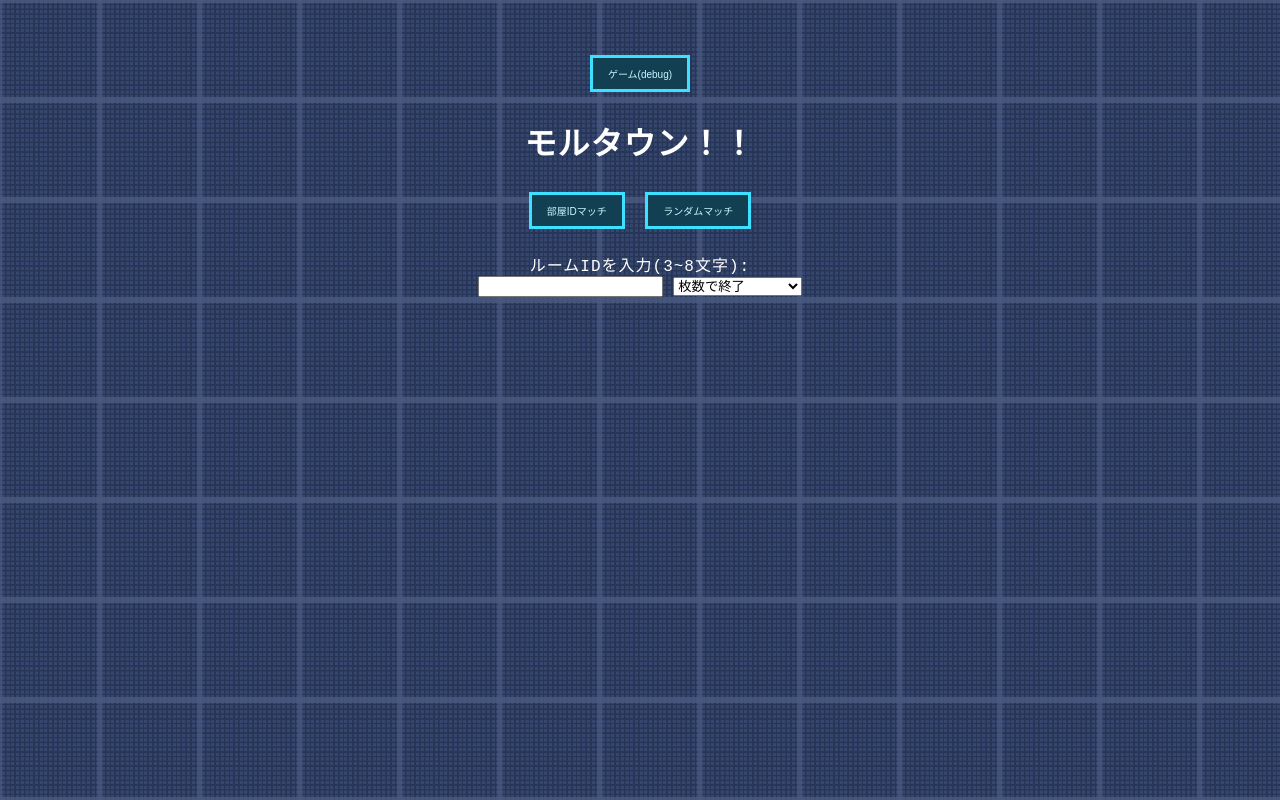
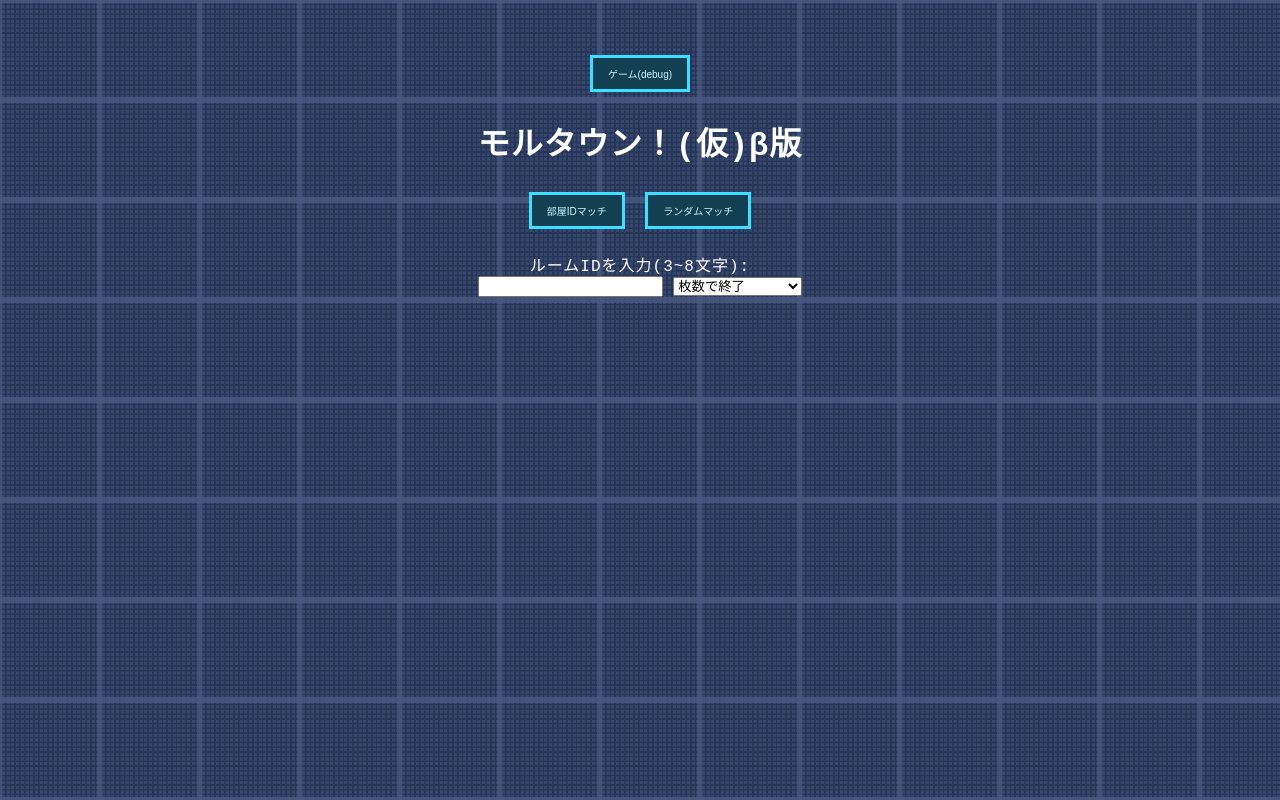
Before and after one commit to Mojaman/molMore, a website: page public/index.html in a window 1280 px wide. Drawn offline with nearby package versions, Linux system fonts and the light colour scheme; no server answers; a small style sheet from the web is missing; a web font is replaced by a local one.

Commit message:
Update title in index.html to include version info
タイトルの表示を改善

```diff
--- a/public/index.html
+++ b/public/index.html
@@ -335,7 +335,7 @@
 
      <div id = "home" class = "page active">
 
-        <h1>モルタウン！！</h1>
+       <h1>モルタウン！(仮)<span id = "version">β版</span></h1>
 
        <!-- <button onclick = makeroom()>部屋を作る</button>
        <button onclick = joinroom()>部屋に参加する</button> -->
```
